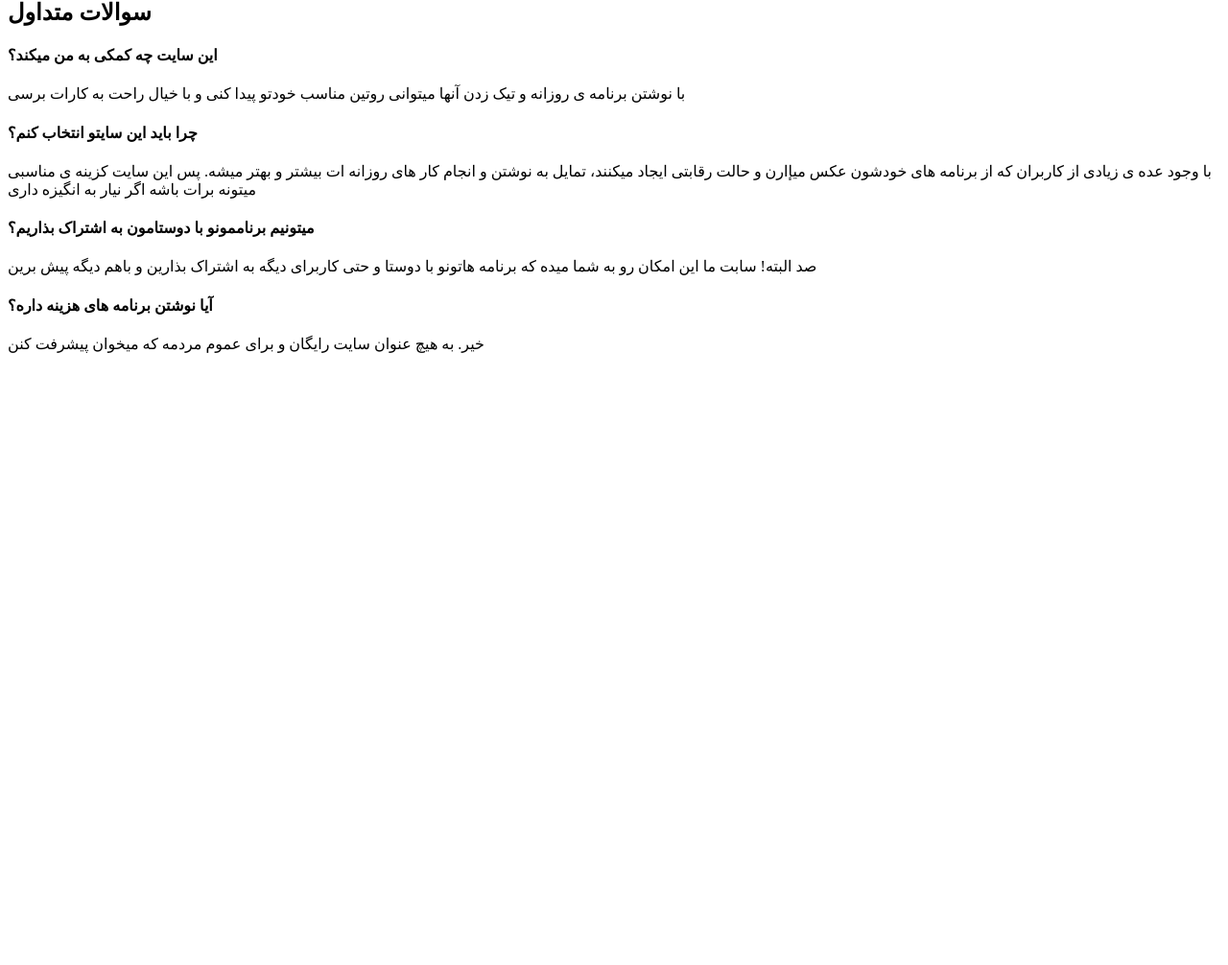
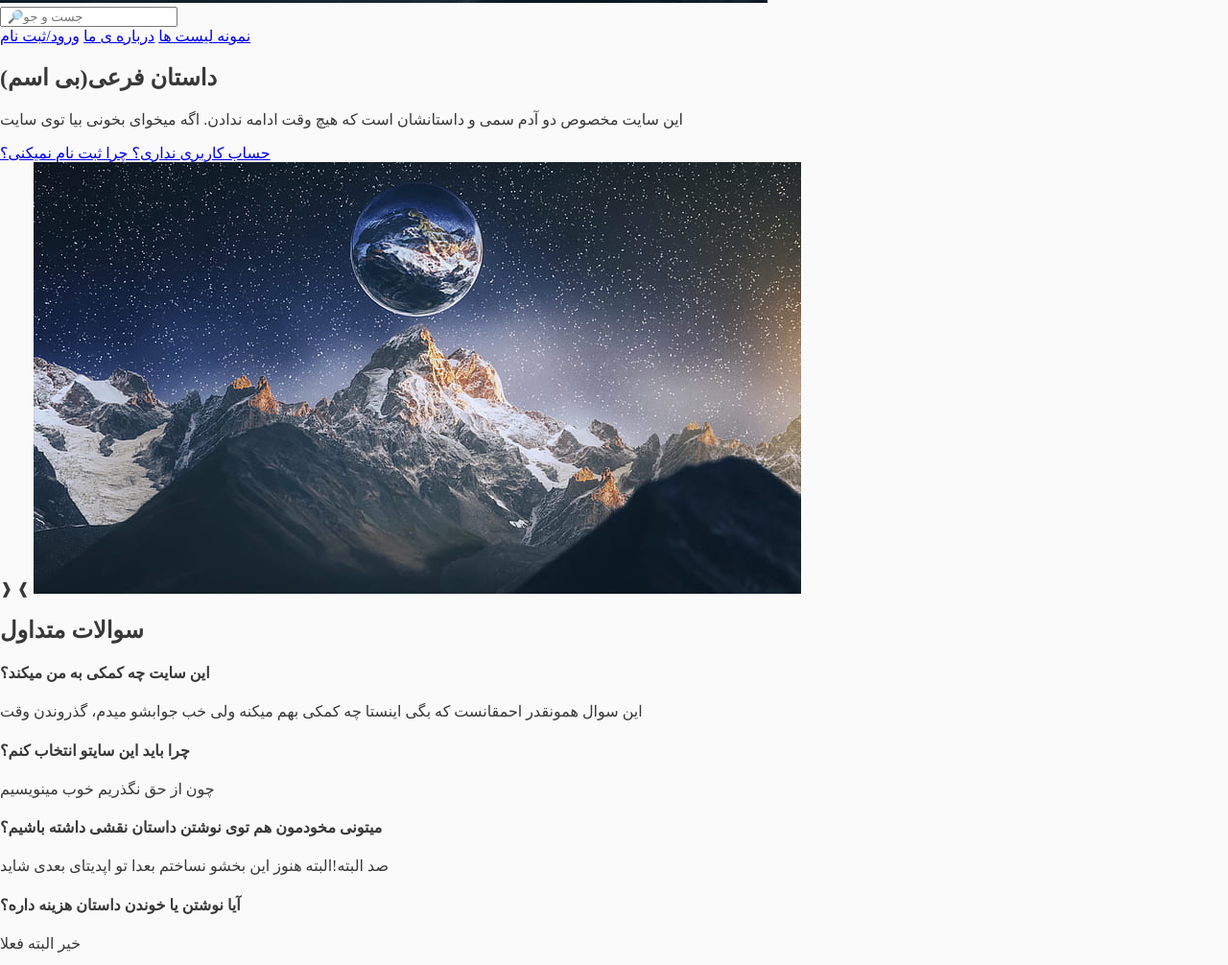
Before and after one commit to Fariba-Sh/-1, a Flask app: page / in a window 1280 px wide. Shown: the part 447-1453 px from the top of the page at 96% size. Before the commit the page ends 815 px from the top, so only its background shows below. Run offline with Flask 3, Linux system fonts and the light colour scheme; some libraries are stand-ins or nearby versions.

Commit message:
cover and images added to static and main , header,footer.html has been modified

```diff
--- /dev/null
+++ b/static/css/index.css
@@ -0,0 +1,23 @@
+*{
+    transition: 200ms;
+    box-sizing: border-box;
+
+}
+
+body{
+    padding: 0;
+    margin: 0;
+    font-size: 16px;
+    background: #fafafa ;
+    color: rgb(56, 56, 56);
+}
+
+
+header{
+    width: 100%;
+
+}
+
+#header-wrapper{
+
+}
--- a/templates/main.html
+++ b/templates/main.html
@@ -2,7 +2,7 @@
 
 {% block header %}
 
-    <title>کار های روزانه</title>
+    <title>داستان فرعی</title>
 {% endblock %}
 
 
@@ -13,8 +13,8 @@
 {% include 'parts/header.html'%}
 
     <section class="simple-box">
-        <h1>کارهای روزانه ات را تیک بزن</h1>
-        <p>این سایت مخصوص برنامه ریزی های روزانه است با هزاراتن هزار شرکت کننده که لیست کارهای روزانه ی خود را میگذارند</p>
+        <h1>داستان فرعی(بی اسم)</h1>
+        <p>این سایت مخصوص دو آدم سمی و داستانشان است که هیچ وقت ادامه ندادن. اگه میخوای بخونی بیا توی سایت</p>
         <span class="login-big-btn"><a href="/user/login">حساب کاربری نداری؟ چرا ثبت نام نمیکنی؟</a></span>
     </section>
 
@@ -28,19 +28,19 @@
     <h2>سوالات متداول</h2>
         <section class="question-box" onclick="showAnswer(this)">
             <h4>این سایت چه کمکی به من میکند؟</h4>
-            <p>با نوشتن برنامه ی روزانه و تیک زدن آنها میتوانی روتین مناسب خودتو پیدا کنی و با خیال راحت به کارات برسی</p>
+            <p>این سوال همونقدر احمقانست که بگی اینستا چه کمکی بهم میکنه ولی خب جوابشو میدم، گذروندن وقت</p>
         </section>
         <section class="question-box" onclick="showAnswer(this)">
             <h4>چرا باید این سایتو انتخاب کنم؟</h4>
-            <p>با وجود عده ی زیادی از کاربران که از برنامه های خودشون عکس میإارن و حالت رقابتی ایجاد میکنند، تمایل به نوشتن و انجام کار های روزانه ات بیشتر و بهتر میشه. پس این سایت کزینه ی مناسبی میتونه برات باشه اگر نیار به انگیزه داری </p>
+            <p>چون از حق نگذریم خوب مینویسیم</p>
         </section>
         <section class="question-box" onclick="showAnswer(this)">
-            <h4>میتونیم برناممونو با دوستامون به اشتراک بذاریم؟ </h4>
-            <p>صد البته! سابت ما این امکان رو به شما میده که برنامه هاتونو با دوستا و حتی کاربرای دیگه به اشتراک بذارین و باهم دیگه پیش برین</p>
+            <h4>میتونی مخودمون هم توی نوشتن داستان نقشی داشته باشیم؟ </h4>
+            <p>صد البته!البته هنوز این بخشو نساختم بعدا تو اپدیتای بعدی شاید</p>
         </section>
         <section class="question-box" onclick="showAnswer(this)">
-            <h4>آیا نوشتن برنامه های هزینه داره؟</h4>
-            <p>خیر. به هیچ عنوان سایت رایگان و برای عموم مردمه که میخوان پیشرفت کنن</p>
+            <h4>آیا نوشتن یا خوندن داستان هزینه داره؟</h4>
+            <p>خیر البته فعلا</p>
         </section>
 </section>
 
--- a/templates/parts/footer.html
+++ b/templates/parts/footer.html
@@ -0,0 +1,23 @@
+<section class="main-footer">
+    <div class="right-footer">
+        <a href="/user/login"><img src="{{url_for('static' , filename = 'cover/checklist.jpg')}}" alt="daily todo list"></a>
+        <div class="a-right-footer">
+            <a href="/rules">قوانین و مقررات <img src="{{url_for('static',filename ='theme_images/rules.png')}}"></a>
+            <a href="tel:091211111111">تماس با ما <img src="{{url_for('static',filename ='theme_images/call.png')}}"></a>
+        </div>
+    </div>
+
+    <div class="between-footer">
+        <p>بی صبرانه منتظر نقد و انتقاداتان هستیم</p>
+    </div>
+
+    <div class="left-footer-links">
+        <a href="https://github.com/Fariba-Sh"><img src="{{url_for('static',filename ='theme_images/github.png')}}"></a>
+        <a href="https://github.com/Fariba-Sh"><img src="{{url_for('static',filename ='theme_images/instagram.png')}}"></a>
+        <a href="https://github.com/Fariba-Sh"><img src="{{url_for('static',filename ='theme_images/telegram.png')}}"></a>
+    </div>
+
+
+</section>
+
+<!--  -->
--- a/templates/parts/header.html
+++ b/templates/parts/header.html
@@ -0,0 +1,28 @@
+
+<header>
+    <section id="header-wrapper">
+       <div class="header-logo" >
+        <a href="/">
+            <img src="{{url_for('static' , filename = 'cover/cover.png')}}" alt="story">
+        </a>
+       </div>
+        <div id="header-search">
+            <form action="/" method="get">
+                <input type="search" name="search" value="{{ search if search !=None }}" placeholder=" &#x1F50E;جست و جو">
+            </form>
+        </div>
+             <div class="header-links">
+                <a class="header-link" href="/list_idea" >نمونه لیست ها</a>
+                <a class="header-link"  href="/about">درباره ی ما</a>
+                {%if current_user.is_authenticated %}
+                <a class="header-link" href="/user/dashboard" >پنل کاربری</a>
+                {% else %}
+
+                <a class="header-link" href="/user/login">ورود/ثبت نام </a>
+                {% endif %}
+              </div>
+
+
+    </section>
+
+</header>
```
Also changed, not shown: static/cover/cover.png (added), static/images/01.jpg (added), static/images/02.jpg (added), static/images/03.jpg (added), static/images/04.jpg (added).
